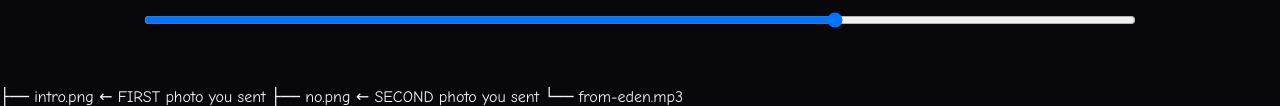
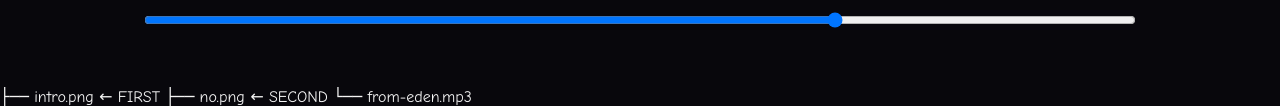
Before and after one commit to karuriangelina-source/From-samosaaa-, a plain HTML site: page index.html in a window 1280 px wide. Shown: the part 732-838 px from the top of the page. Drawn offline with Linux system fonts and the light colour scheme.

Commit message:
index.html

```diff
--- a/index.html
+++ b/index.html
@@ -191,6 +191,6 @@
 
 </body>
 </html>
-├── intro.png    ← FIRST photo you sent
-├── no.png       ← SECOND photo you sent
+├── intro.png    ← FIRST
+├── no.png       ← SECOND
 └── from-eden.mp3
```
